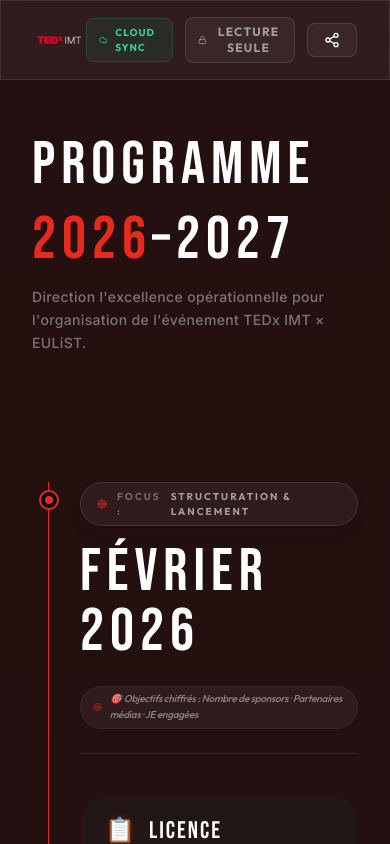
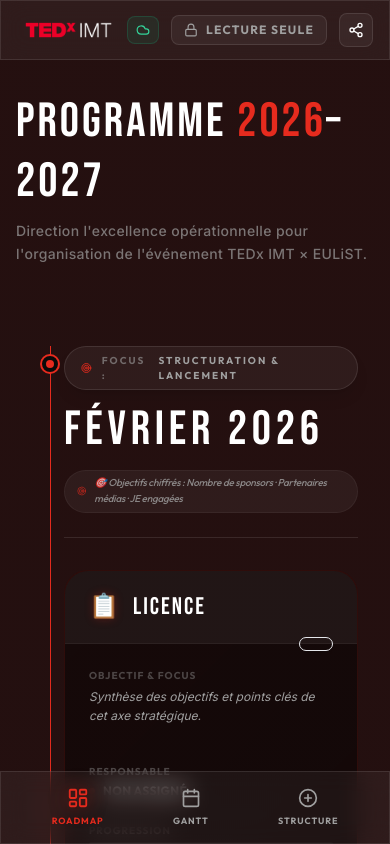
Before and after one commit to JonhLosten-Organisation/tedx-roadmap, a React (Vite) app in the folder roadmap-app/: page / in a window 390 px wide. Shown: the top 844 px of the page. Built offline with nearby package versions, Linux system fonts and the light colour scheme; no server answers; the database is empty.

Commit message:
feat: responsive mobile optimization with bottom nav and layout adjustments

```diff
--- a/roadmap-app/src/App.jsx
+++ b/roadmap-app/src/App.jsx
@@ -240,7 +240,7 @@
         <div className="absolute bottom-[-10%] left-[-10%] w-[30%] h-[30%] bg-white/5 blur-[100px] rounded-full"></div>
       </div>
 
-      <nav className="sticky top-0 z-50 glass border-b border-white/10 px-8 py-4 flex items-center justify-between">
+      <nav className="sticky top-0 z-50 glass border-b border-white/10 px-4 md:px-8 py-3 md:py-4 flex items-center justify-between">
         <div className="flex items-center gap-6">
           <div className="flex items-center gap-4">
             <img src="./logo.png" alt="TEDx Logo" className="h-8 w-auto object-contain" />
@@ -283,9 +283,9 @@
               <span className="text-[10px] font-bold uppercase tracking-widest">Offline</span>
             </div>
           ) : (
-            <div className="flex items-center gap-2 px-3 py-1.5 rounded-lg bg-emerald-500/10 text-emerald-400 border border-emerald-500/20">
+            <div className="flex items-center gap-2 px-2 md:px-3 py-1.5 rounded-lg bg-emerald-500/10 text-emerald-400 border border-emerald-500/20">
               <Cloud size={14} />
-              <span className="text-[10px] font-bold uppercase tracking-widest">Cloud Sync</span>
+              <span className="hidden sm:inline text-[10px] font-bold uppercase tracking-widest">Cloud Sync</span>
             </div>
           )}
 
@@ -301,7 +301,7 @@
                 className="flex items-center gap-2 bg-white/5 hover:bg-white/10 text-white border border-white/10 px-4 py-2 rounded-lg transition-all duration-200 text-sm font-medium"
               >
                 <PlusCircle size={16} className="text-emerald-400" />
-                <span className="hidden lg:inline">Ajouter un axe</span>
+                <span className="hidden md:inline">Ajouter un axe</span>
               </button>
               {/* Temporarily hidden as requested:
               <button
@@ -317,18 +317,43 @@
 
           <button
             onClick={handleShare}
-            className="flex items-center gap-2 bg-white/5 hover:bg-white/10 text-white border border-white/10 px-4 py-2 rounded-lg transition-all duration-200 text-sm font-medium"
+            className="flex items-center justify-center p-2 md:px-4 md:py-2 bg-white/5 hover:bg-white/10 text-white border border-white/10 rounded-lg transition-all duration-200 text-sm font-medium"
           >
             <Share2 size={16} />
-            <span className="hidden sm:inline">Partager</span>
+            <span className="hidden md:inline ml-2">Partager</span>
           </button>
         </div>
       </nav>
 
-      <main className="py-12 animate-premium-entry">
-        <div className="max-w-7xl mx-auto px-8">
-          <header className="mb-12">
-            <h1 className="font-bebas text-6xl md:text-7xl tracking-[6px] text-white leading-tight mb-2">
+      {/* Bottom Navigation for Mobile */}
+      <div className="md:hidden fixed bottom-0 left-0 w-full z-50 glass border-t border-white/10 px-4 py-2 flex items-center justify-around bg-black/95 backdrop-blur-2xl pb-safe">
+        <button
+          onClick={() => setView('roadmap')}
+          className={`flex flex-col items-center gap-1 p-2 rounded-xl transition-all ${view === 'roadmap' ? 'text-ted-red' : 'text-ted-muted hover:text-white'}`}
+        >
+          <LayoutDashboard size={20} className={view === 'roadmap' ? 'scale-110 drop-shadow-[0_0_8px_rgba(230,43,30,0.5)]' : ''} />
+          <span className="text-[9px] font-bold uppercase tracking-widest mt-0.5">Roadmap</span>
+        </button>
+        <button
+          onClick={() => setView('gantt')}
+          className={`flex flex-col items-center gap-1 p-2 rounded-xl transition-all ${view === 'gantt' ? 'text-ted-red' : 'text-ted-muted hover:text-white'}`}
+        >
+          <Calendar size={20} className={view === 'gantt' ? 'scale-110 drop-shadow-[0_0_8px_rgba(230,43,30,0.5)]' : ''} />
+          <span className="text-[9px] font-bold uppercase tracking-widest mt-0.5">Gantt</span>
+        </button>
+        <button
+          onClick={() => setView('org')}
+          className={`flex flex-col items-center gap-1 p-2 rounded-xl transition-all ${view === 'org' ? 'text-ted-red' : 'text-ted-muted hover:text-white'}`}
+        >
+          <PlusCircle size={20} className={view === 'org' ? 'scale-110 drop-shadow-[0_0_8px_rgba(230,43,30,0.5)]' : ''} />
+          <span className="text-[9px] font-bold uppercase tracking-widest mt-0.5">Structure</span>
+        </button>
+      </div>
+
+      <main className="py-8 md:py-12 pb-24 md:pb-12 animate-premium-entry">
+        <div className="max-w-7xl mx-auto px-4 md:px-8">
+          <header className="mb-8 md:mb-12">
+            <h1 className="font-bebas text-5xl md:text-7xl tracking-[3px] md:tracking-[6px] text-white leading-tight mb-2 md:mb-3">
               {view === 'org' ? (
                 <>ORGANIGRAMME <span className="text-ted-red">2026</span>–2027</>
               ) : view === 'gantt' ? (
--- a/roadmap-app/src/components/EditModal.jsx
+++ b/roadmap-app/src/components/EditModal.jsx
@@ -92,11 +92,11 @@
   ];
 
   return (
-    <div className="fixed inset-0 z-[100] flex items-center justify-center p-4">
+    <div className="fixed inset-0 z-[100] flex items-center justify-center p-2 sm:p-4">
       <div className="absolute inset-0 bg-black/80 backdrop-blur-md" onClick={onClose}></div>
 
-      <div className="glass relative w-full max-w-xl rounded-[2rem] shadow-premium overflow-hidden animate-premium-entry border border-white/10">
-        <div className="px-8 py-6 flex items-center justify-between border-b border-white/5 bg-white/5">
+      <div className="glass relative w-full max-w-xl rounded-[1.5rem] md:rounded-[2rem] shadow-premium overflow-hidden animate-premium-entry border border-white/10 flex flex-col max-h-[95vh]">
+        <div className="px-6 md:px-8 py-4 md:py-6 flex items-center justify-between border-b border-white/5 bg-white/5 shrink-0">
           <h3 className="font-bebas text-3xl tracking-widest text-white">
             {type === 'axe' ? 'Modifier l\'Axe' : (type === 'milestone' ? 'Objectif de Phase' : 'Nouvel Axe Stratégique')}
           </h3>
@@ -105,7 +105,7 @@
           </button>
         </div>
 
-        <form onSubmit={handleSubmit} className="p-8 space-y-8 max-h-[75vh] overflow-y-auto scrollbar-premium">
+        <form onSubmit={handleSubmit} className="p-6 md:p-8 space-y-6 md:space-y-8 overflow-y-auto scrollbar-premium flex-1">
           {type === 'milestone' ? (
             <>
               <div className="space-y-3">
@@ -441,7 +441,7 @@
             </>
           )}
 
-          <div className="pt-8 flex flex-col sm:flex-row gap-4">
+          <div className="pt-6 md:pt-8 flex flex-col sm:flex-row gap-3 md:gap-4 mt-4">
             {onDelete && (
               <button
                 type="button"
--- a/roadmap-app/src/components/GanttView.jsx
+++ b/roadmap-app/src/components/GanttView.jsx
@@ -97,7 +97,7 @@
 
   return (
     <div className="animate-premium-entry mt-8">
-      <div className="glass rounded-[2.5rem] p-6 md:p-12 shadow-premium relative border border-white/10 bg-black/60 overflow-hidden">
+      <div className="glass rounded-[2.5rem] p-4 sm:p-6 md:p-12 shadow-premium relative border border-white/10 bg-black/60 overflow-hidden">
         {/* Header Decor */}
         <div className="absolute top-0 left-0 w-full h-2 bg-gradient-to-r from-transparent via-ted-red to-transparent opacity-40"></div>
 
@@ -107,22 +107,22 @@
                 <div className="h-px w-12 bg-ted-red"></div>
                 <span className="text-ted-red text-[11px] font-black uppercase tracking-[5px]">Chronologie Réelle</span>
             </div>
-            <h3 className="font-bebas text-5xl md:text-6xl tracking-widest text-white leading-tight">Master Timeline</h3>
+            <h3 className="font-bebas text-4xl sm:text-5xl md:text-6xl tracking-widest text-white leading-tight">Master Timeline</h3>
             <p className="text-ted-muted text-sm font-medium tracking-wide opacity-70 font-inter max-w-xl mt-3 leading-relaxed">
                 Visualisation dynamique des phases critiques. Les couleurs correspondent aux pôles stratégiques définis dans le programme.
             </p>
           </div>
 
-          <div className="flex items-center gap-2 bg-black/60 p-1.5 rounded-2xl border border-white/10 shadow-premium backdrop-blur-xl">
+          <div className="w-full lg:w-auto flex items-center justify-between lg:justify-start gap-1 sm:gap-2 bg-black/60 p-1.5 rounded-2xl border border-white/10 shadow-premium backdrop-blur-xl overflow-x-auto scrollbar-none">
             {[
               { id: 'Day', label: 'Jour' },
-              { id: 'Week', label: 'Semaine' },
+              { id: 'Week', label: 'Sem' },
               { id: 'Month', label: 'Mois' }
             ].map(mode => (
               <button
                 key={mode.id}
                 onClick={() => setViewMode(mode.id)}
-                className={`px-8 py-3 rounded-xl text-[12px] font-black uppercase tracking-widest transition-all duration-500 ${viewMode === mode.id ? 'bg-ted-red text-white shadow-[0_0_25px_rgba(230,27,30,0.4)] scale-105' : 'text-ted-muted hover:text-white hover:bg-white/5'}`}
+                className={`flex-1 lg:flex-none px-4 sm:px-8 py-2 sm:py-3 rounded-xl text-[10px] sm:text-[12px] font-black uppercase tracking-widest transition-all duration-500 whitespace-nowrap ${viewMode === mode.id ? 'bg-ted-red text-white shadow-[0_0_25px_rgba(230,27,30,0.4)] scale-105' : 'text-ted-muted hover:text-white hover:bg-white/5'}`}
               >
                 {mode.label}
               </button>
--- a/roadmap-app/src/components/OrgChartView.jsx
+++ b/roadmap-app/src/components/OrgChartView.jsx
@@ -482,7 +482,7 @@
   if (!orgData?.services) return null;
 
   return (
-    <div className="pb-32 w-full overflow-x-auto scrollbar-premium px-12">
+    <div className="pb-32 w-full overflow-x-auto scrollbar-premium px-4 md:px-12">
       <div className="flex flex-col items-center">
         {orgData.services.map((service) => (
           <ServiceNode
--- a/roadmap-app/src/components/RoadmapView.jsx
+++ b/roadmap-app/src/components/RoadmapView.jsx
@@ -44,19 +44,19 @@
   };
 
   return (
-    <div className="relative pl-12 space-y-32">
-      <div className="absolute left-4 top-0 bottom-0 w-px bg-gradient-to-b from-ted-red via-white/10 to-transparent"></div>
+    <div className="relative pl-8 md:pl-12 space-y-20 md:space-y-32">
+      <div className="absolute left-[1.125rem] md:left-4 top-0 bottom-0 w-px bg-gradient-to-b from-ted-red via-white/10 to-transparent"></div>
 
       {months.map((month, mIdx) => {
         const isEventMonth = month.milestone.includes('ÉVÉNEMENT');
 
         return (
           <section key={mIdx} className="relative animate-premium-entry" style={{ animationDelay: `${mIdx * 0.1}s` }}>
-            <div className={`absolute left-[-2.55rem] top-2 w-5 h-5 rounded-full bg-ted-dark border-2 border-ted-red z-10 flex items-center justify-center group ${isEventMonth ? 'ted-red-glow scale-125' : ''}`}>
+            <div className={`absolute left-[-1.5rem] md:left-[-2.55rem] top-2 w-5 h-5 rounded-full bg-ted-dark border-2 border-ted-red z-10 flex items-center justify-center group ${isEventMonth ? 'ted-red-glow scale-125' : ''}`}>
                <div className={`w-2 h-2 rounded-full bg-ted-red transition-transform duration-300 group-hover:scale-150`}></div>
             </div>
 
-            <div className="flex flex-col md:flex-row md:items-end justify-between gap-6 mb-10 border-b border-white/10 pb-6">
+            <div className="flex flex-col md:flex-row md:items-end justify-between gap-4 md:gap-6 mb-8 md:mb-10 border-b border-white/10 pb-6">
               <div>
                 <div className="flex items-center gap-3 mb-4">
                     <div
@@ -68,7 +68,7 @@
                       {month.date ? new Date(month.date).toLocaleDateString('fr-FR', { day: '2-digit', month: 'long' }) : (month.milestone || 'Objectif stratégique')}
                     </div>
                 </div>
-                <h2 className={`font-bebas text-6xl md:text-7xl tracking-widest leading-none ${isEventMonth ? 'text-ted-red font-bold' : 'text-white'}`}>
+                <h2 className={`font-bebas text-5xl md:text-7xl tracking-widest leading-none mt-2 ${isEventMonth ? 'text-ted-red font-bold' : 'text-white'}`}>
                   {month.label}
                 </h2>
               </div>
```
